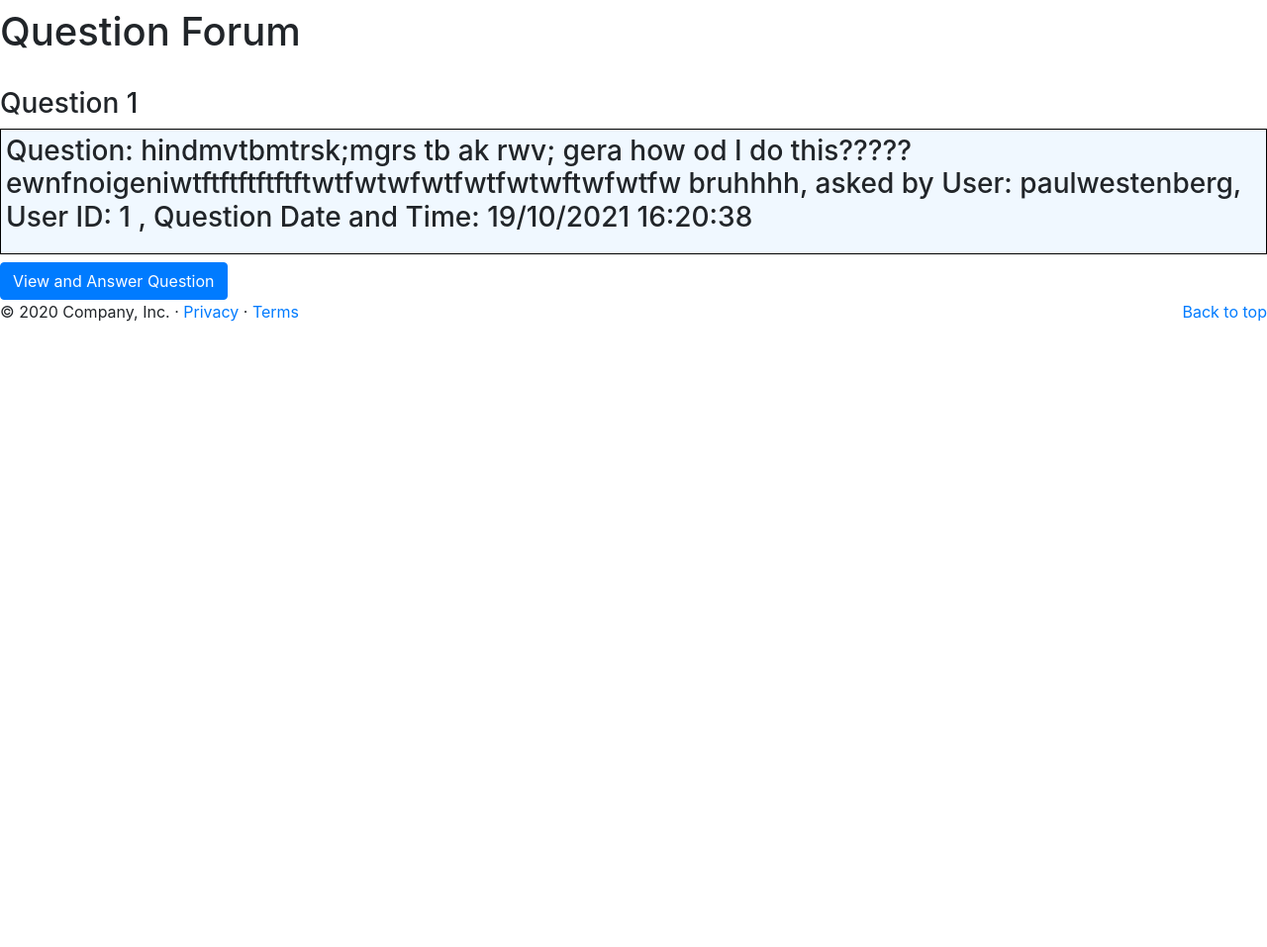
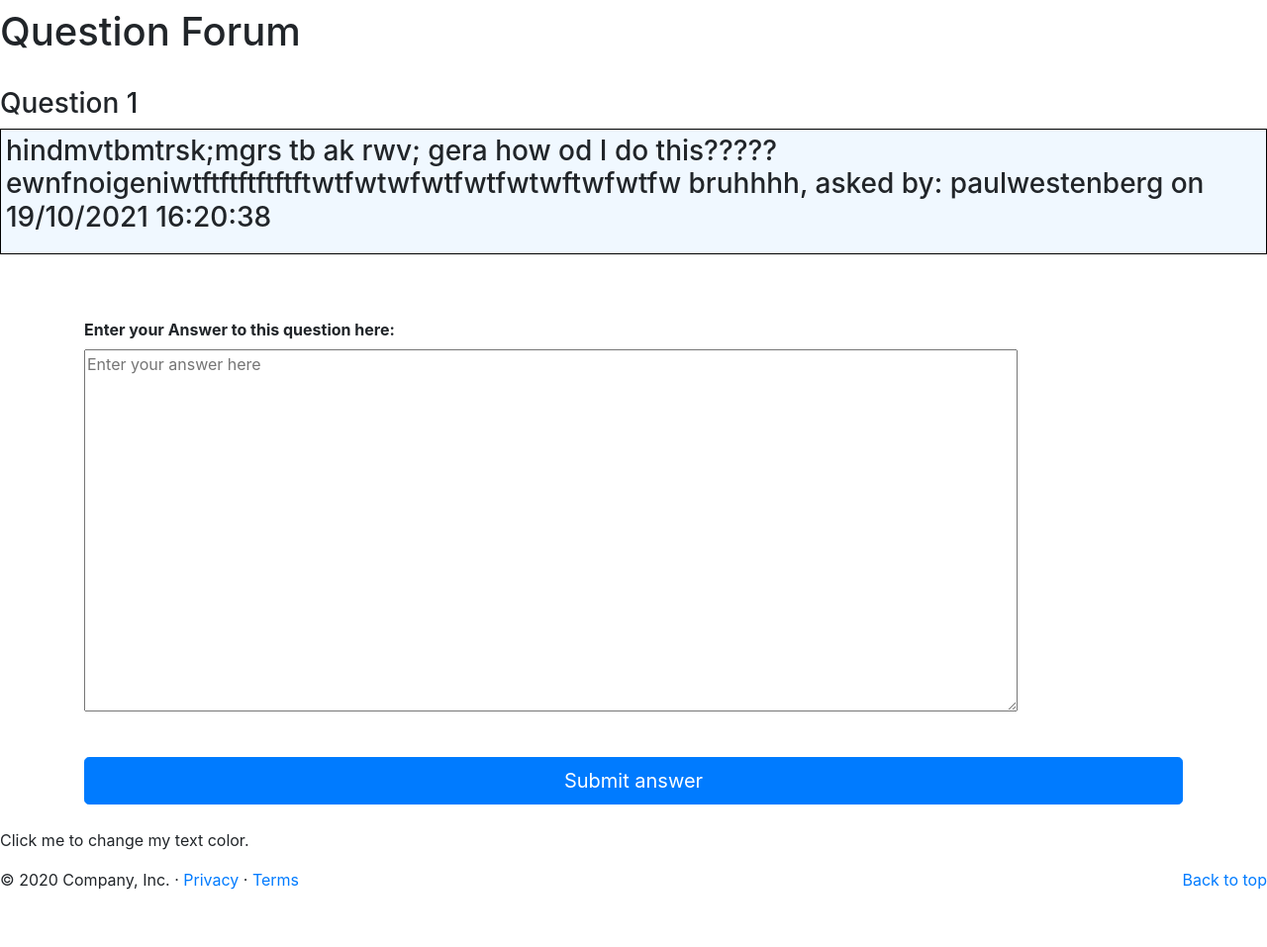
Before and after one commit to RamB98/SOEN-341, a Flask app: page /forum in a window 1280 px wide. Shown: the part 56-1013 px from the top of the page at 99% size. Before the commit the page ends 381 px from the top, so only its background shows below. Run offline with Flask 2, Linux system fonts and the light colour scheme; data comes from the database, SQL or seed files in the repository; both versions use the stored data as it was after the commit; some libraries are stand-ins or nearby versions.

Commit message:
Created answer boxes as well as answer database where answers will be stored Coauthoredby: MohammedAltaiee

```diff
--- a/app/forms.py
+++ b/app/forms.py
@@ -40,6 +40,11 @@ class LoginForm(FlaskForm):
 class PostForm(FlaskForm):
     title = StringField(label='Title ', validators=[DataRequired()])
     question = TextAreaField('Enter your question here: ',
-                             widget=TextArea(), validators=[DataRequired()])
+        widget=TextArea(), validators=[DataRequired()])
     tags = StringField(label='Tags: ')
     submit = SubmitField(label='Create Post')
+
+class AnswerForm(FlaskForm):
+    answer = TextAreaField('Enter your Answer to this question here: ',
+    widget=TextArea(), validators=[DataRequired()])
+    submitanswer = SubmitField(label='Submit answer')
--- a/app/models.py
+++ b/app/models.py
@@ -1,3 +1,4 @@
+from flask.helpers import flash
 from app import db, bcrypt, login_manager
 from flask_login import UserMixin
 import sqlite3
@@ -40,5 +41,13 @@ class Question(db.Model):
     question = db.Column(db.String(4048), unique=True, nullable=False)
     questionaskdate = db.Column(db.String(158), unique=False, nullable=False)
 
+
     def __repr__(self):
-        return f'Question: {self.question}, asked by User: {self.username}, User ID: {self.id} , Question Date and Time: {self.questionaskdate}'
+        return f'{self.question},\n\n asked by: {self.username} on {self.questionaskdate}'
+
+class Answer(db.Model):
+    id = db.Column(db.Integer, primary_key=True)
+    answer = db.Column(db.String(150), unique=False, nullable=False)
+    username = db.Column(db.String(102), unique=False, nullable=False)
+    questionbeinganswered = db.Column(db.String(4048), unique=True, nullable=False)
+    answerdate = db.Column(db.String(158), unique=False, nullable=False)
--- a/app/routes.py
+++ b/app/routes.py
@@ -3,8 +3,8 @@ import flask_login
 from flask_wtf import form
 from flask_login import login_user, logout_user, login_required
 from . import app
-from app.models import Question, User
-from app.forms import RegisterForm, LoginForm, PostForm
+from app.models import Answer, Question, User
+from app.forms import AnswerForm, RegisterForm, LoginForm, PostForm
 from app import db
 from datetime import datetime
 import random
@@ -91,11 +91,28 @@ def logout_page():
     return redirect(url_for("home"))
 
 
-@app.route('/forum')
+@app.route('/forum', methods=["POST", "GET"])
 def forum_page():
     questions = Question.query.all()
 
-    return render_template('Forum.html', allquestions=questions)
+    form = AnswerForm()
+    if form.validate_on_submit():
+        loggedin = flask_login.current_user
+
+        now = datetime.now()
+        current_dateandtime = now.strftime("%d/%m/%Y %H:%M:%S")
+        new_answer = Answer(
+            answer=form.answer.data, questionbeinganswered="this question",
+            username=loggedin.username, answerdate=current_dateandtime)
+        db.session.add(new_answer)
+        db.session.commit()
+        flash(
+            f'Success! Your question { new_answer.answer } has been created!', category='success')
+        return redirect(url_for('forum_page'))
+    else:
+        for err_msg in form.errors.values():
+            flash(f'User Creation Error: {err_msg}', category='danger')
+    return render_template('Forum.html', allquestions=questions, form=form)
 
 
 @app.route('/viewquestion')
--- a/app/templates/Forum.html
+++ b/app/templates/Forum.html
@@ -2,10 +2,11 @@
 
 {% block head %} {{ super() }}<title>{% block title %}Homepage{% endblock %}</title>{% endblock %}
 
+{% block content %}
 <body>
     {% block navbar %} {{ super() }} {% endblock %}
 
-{% block content %}
+
     <main role="main">
       <br>
 <h1>
@@ -19,10 +20,42 @@
 
 <h3 style="border: solid 1px black;display: block;padding:5px ;padding-bottom:20px;background-color:aliceblue;">{{q}}</h3>
 
+<div class="container">
+  <form method="POST" class="form-answer">
+    {{ form.hidden_tag() }}
+    <br>
+    <h2></h2><br>
+    <dl>
+      <dt> {{ form.answer.label() }}
+      <dd> {{ form.answer(cols="90", rows="15", placeholder="Enter your answer here") }}
 
-<a name="" id="" class="btn btn-primary" href="{{ url_for('viewquestion_page') }}" role="button">View and Answer Question</a>
+    </dl>
+    <br>
 
-{%endfor%}
+    {{ form.submitanswer(class="btn btn-lg btn-block btn-primary") }}
 
+    <br>
+
+
+  </form>
+</div>
+
+<!-- <a name="" id="question_id" class="btn btn-primary" role="button" onclick="setquestionnumber(this,'red')" href="{{ url_for('viewquestion_page') }}">View and Answer Question</a>
+<script>
+  function setquestionnumber(elmnt,clr) {
+
+    elmnt.style.color = clr;
+  }
+  </script> -->
+{% endfor %}
+
+
+<p onclick="myFunction(this, 'red')">Click me to change my text color.</p>
+
+<script>
+function myFunction(elmnt,clr) {
+  elmnt.style.color = clr;
+}
+</script>
 {% endblock %}
 </body>
--- a/app/templates/ViewQuestion.html
+++ b/app/templates/ViewQuestion.html
@@ -11,9 +11,10 @@
     background-color: aliceblue;
   "
 >
-  {% block allquestions %} {{allquestions.1}}
+  {% block allquestions %} {{allquestions.2}}
 </h3>
 {% endblock %}
 <br />
 
+
 {% endblock %} {% block foot %} {% endblock %}
```
Also changed, not shown: app/stackoverflow.db.
